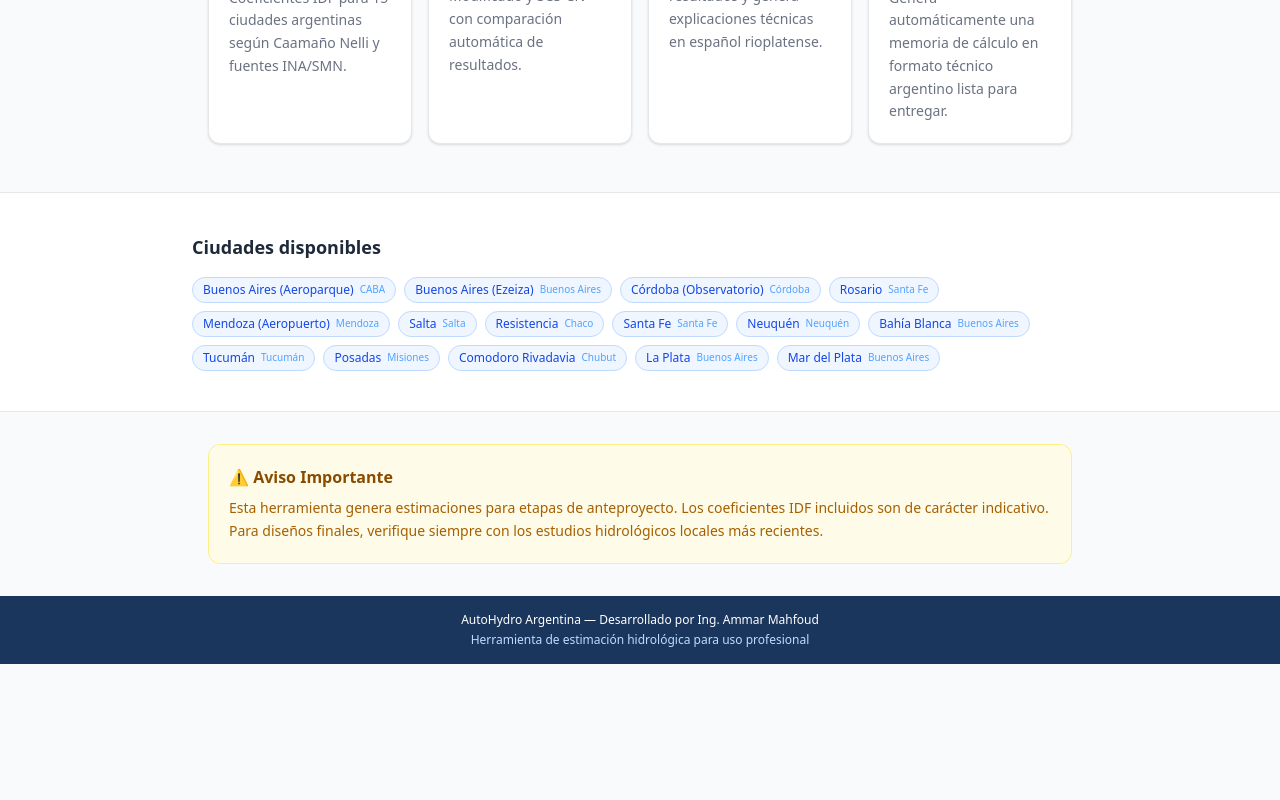
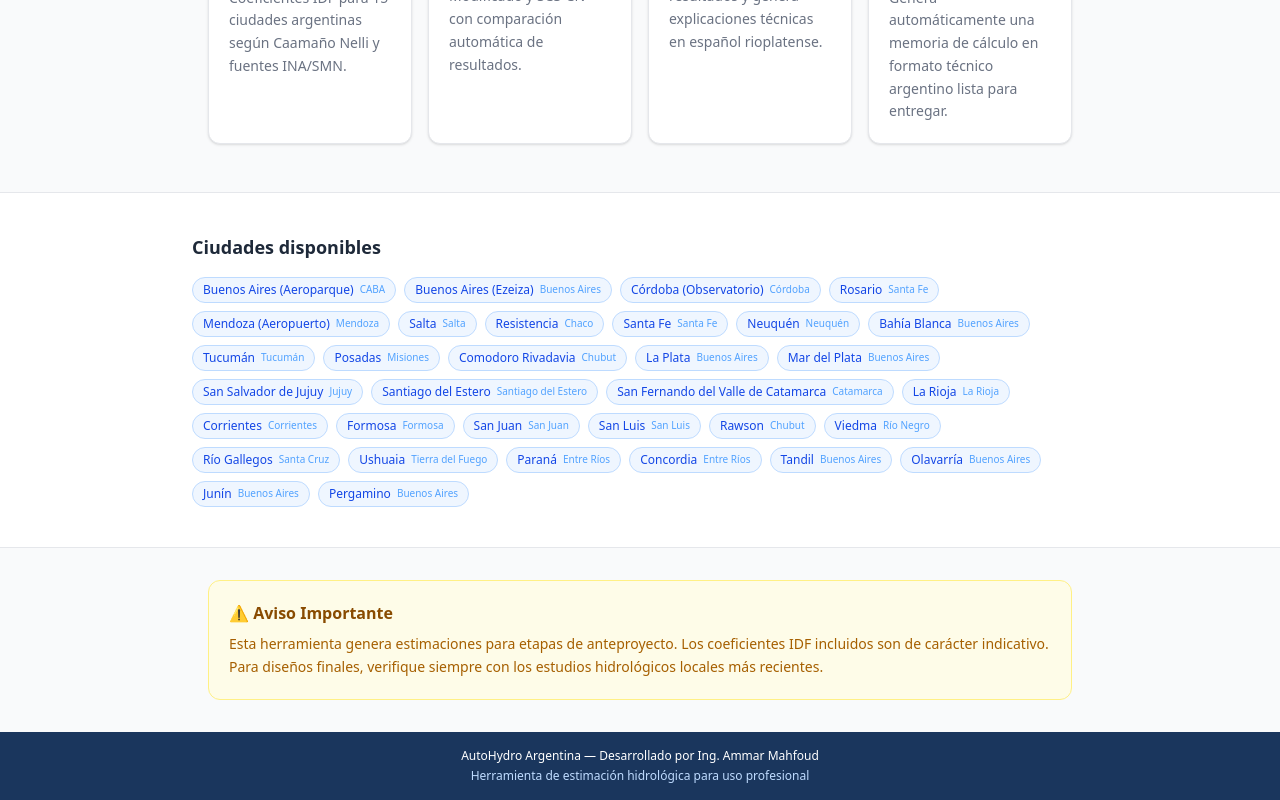
Before and after one commit to ammarmahfoud90/autohydro-argentina, a React (Vite) app in the folder frontend/: page / in a window 1280 px wide. Shown: the part 596-1396 px from the top of the page. Before the commit the page ends 1260 px from the top, so only its background shows below. Built offline with nearby package versions, Linux system fonts and the light colour scheme; no server answers.

Commit message:
Add 18 IDF cities - national coverage
Co-Authored-By: Claude Sonnet 4.6 <noreply@anthropic.com>

```diff
--- a/frontend/src/constants/idf-data.ts
+++ b/frontend/src/constants/idf-data.ts
@@ -8,8 +8,11 @@
  *   a, b, c, d = regional coefficients
  *
  * Sources: Caamaño Nelli et al. (1999), INA regional publications, SMN.
+ * Extended dataset: Regionalización INA/SMN - Estimaciones para uso preliminar.
  *
  * DISCLAIMER: For preliminary estimates only. Verify with local studies for final designs.
+ * NOTE: Cities added from the INA/SMN regionalization are estimates for preliminary stages
+ * and have not been individually validated against local pluviographic records.
  */
 
 export interface IDFCoefficients {
@@ -174,6 +177,192 @@ export const IDF_ARGENTINA: IDFCoefficients[] = [
     source: "Caamaño Nelli et al. (1999)",
     validRange: { tMin: 5, tMax: 120, TMin: 2, TMax: 100 },
   },
+  // NOA
+  {
+    city: "San Salvador de Jujuy",
+    province: "Jujuy",
+    a: 2100.0,
+    b: 0.215,
+    c: 14.0,
+    d: 0.870,
+    source: "Regionalización INA/SMN - Estimaciones para uso preliminar",
+    validRange: { tMin: 5, tMax: 120, TMin: 2, TMax: 100 },
+  },
+  {
+    city: "Santiago del Estero",
+    province: "Santiago del Estero",
+    a: 1850.0,
+    b: 0.210,
+    c: 13.0,
+    d: 0.855,
+    source: "Regionalización INA/SMN - Estimaciones para uso preliminar",
+    validRange: { tMin: 5, tMax: 120, TMin: 2, TMax: 100 },
+  },
+  {
+    city: "San Fernando del Valle de Catamarca",
+    province: "Catamarca",
+    a: 1200.0,
+    b: 0.230,
+    c: 12.0,
+    d: 0.820,
+    source: "Regionalización INA/SMN - Estimaciones para uso preliminar",
+    validRange: { tMin: 5, tMax: 120, TMin: 2, TMax: 100 },
+  },
+  {
+    city: "La Rioja",
+    province: "La Rioja",
+    a: 950.0,
+    b: 0.240,
+    c: 11.0,
+    d: 0.790,
+    source: "Regionalización INA/SMN - Estimaciones para uso preliminar",
+    validRange: { tMin: 5, tMax: 120, TMin: 2, TMax: 100 },
+  },
+  // NEA
+  {
+    city: "Corrientes",
+    province: "Corrientes",
+    a: 2500.0,
+    b: 0.190,
+    c: 13.0,
+    d: 0.865,
+    source: "Regionalización INA/SMN - Estimaciones para uso preliminar",
+    validRange: { tMin: 5, tMax: 120, TMin: 2, TMax: 100 },
+  },
+  {
+    city: "Formosa",
+    province: "Formosa",
+    a: 2450.0,
+    b: 0.192,
+    c: 12.0,
+    d: 0.860,
+    source: "Regionalización INA/SMN - Estimaciones para uso preliminar",
+    validRange: { tMin: 5, tMax: 120, TMin: 2, TMax: 100 },
+  },
+  // Cuyo
+  {
+    city: "San Juan",
+    province: "San Juan",
+    a: 650.0,
+    b: 0.255,
+    c: 10.0,
+    d: 0.740,
+    source: "Regionalización INA/SMN - Estimaciones para uso preliminar",
+    validRange: { tMin: 5, tMax: 120, TMin: 2, TMax: 50 },
+  },
+  {
+    city: "San Luis",
+    province: "San Luis",
+    a: 1100.0,
+    b: 0.225,
+    c: 11.0,
+    d: 0.810,
+    source: "Regionalización INA/SMN - Estimaciones para uso preliminar",
+    validRange: { tMin: 5, tMax: 120, TMin: 2, TMax: 50 },
+  },
+  // Patagonia
+  {
+    city: "Rawson",
+    province: "Chubut",
+    a: 420.0,
+    b: 0.265,
+    c: 8.0,
+    d: 0.690,
+    source: "Regionalización INA/SMN - Estimaciones para uso preliminar",
+    validRange: { tMin: 5, tMax: 120, TMin: 2, TMax: 50 },
+  },
+  {
+    city: "Viedma",
+    province: "Río Negro",
+    a: 480.0,
+    b: 0.260,
+    c: 9.0,
+    d: 0.700,
+    source: "Regionalización INA/SMN - Estimaciones para uso preliminar",
+    validRange: { tMin: 5, tMax: 120, TMin: 2, TMax: 50 },
+  },
+  {
+    city: "Río Gallegos",
+    province: "Santa Cruz",
+    a: 320.0,
+    b: 0.270,
+    c: 7.0,
+    d: 0.650,
+    source: "Regionalización INA/SMN - Estimaciones para uso preliminar",
+    validRange: { tMin: 5, tMax: 120, TMin: 2, TMax: 50 },
+  },
+  {
+    city: "Ushuaia",
+    province: "Tierra del Fuego",
+    a: 380.0,
+    b: 0.268,
+    c: 8.0,
+    d: 0.670,
+    source: "Regionalización INA/SMN - Estimaciones para uso preliminar",
+    validRange: { tMin: 5, tMax: 120, TMin: 2, TMax: 50 },
+  },
+  // Centro / Litoral
+  {
+    city: "Paraná",
+    province: "Entre Ríos",
+    a: 1900.0,
+    b: 0.188,
+    c: 12.0,
+    d: 0.855,
+    source: "Regionalización INA/SMN - Estimaciones para uso preliminar",
+    validRange: { tMin: 5, tMax: 120, TMin: 2, TMax: 100 },
+  },
+  {
+    city: "Concordia",
+    province: "Entre Ríos",
+    a: 2050.0,
+    b: 0.185,
+    c: 12.0,
+    d: 0.860,
+    source: "Regionalización INA/SMN - Estimaciones para uso preliminar",
+    validRange: { tMin: 5, tMax: 120, TMin: 2, TMax: 100 },
+  },
+  // Buenos Aires Interior
+  {
+    city: "Tandil",
+    province: "Buenos Aires",
+    a: 1400.0,
+    b: 0.195,
+    c: 12.0,
+    d: 0.835,
+    source: "Regionalización INA/SMN - Estimaciones para uso preliminar",
+    validRange: { tMin: 5, tMax: 120, TMin: 2, TMax: 100 },
+  },
+  {
+    city: "Olavarría",
+    province: "Buenos Aires",
+    a: 1350.0,
+    b: 0.198,
+    c: 12.0,
+    d: 0.830,
+    source: "Regionalización INA/SMN - Estimaciones para uso preliminar",
+    validRange: { tMin: 5, tMax: 120, TMin: 2, TMax: 100 },
+  },
+  {
+    city: "Junín",
+    province: "Buenos Aires",
+    a: 1500.0,
+    b: 0.190,
+    c: 12.0,
+    d: 0.840,
+    source: "Regionalización INA/SMN - Estimaciones para uso preliminar",
+    validRange: { tMin: 5, tMax: 120, TMin: 2, TMax: 100 },
+  },
+  {
+    city: "Pergamino",
+    province: "Buenos Aires",
+    a: 1550.0,
+    b: 0.188,
+    c: 12.0,
+    d: 0.845,
+    source: "Regionalización INA/SMN - Estimaciones para uso preliminar",
+    validRange: { tMin: 5, tMax: 120, TMin: 2, TMax: 100 },
+  },
 ];
 
 /**
```
Also changed, not shown: 1 other file (tests, documents, lock files or other folders).
